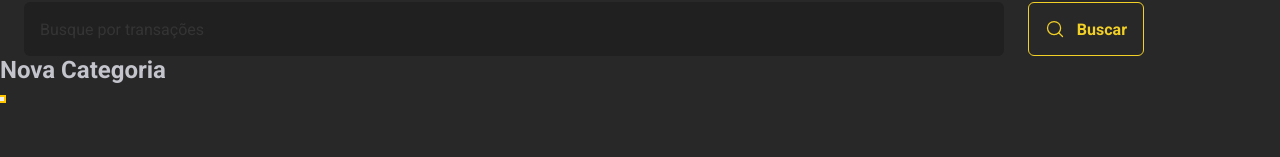
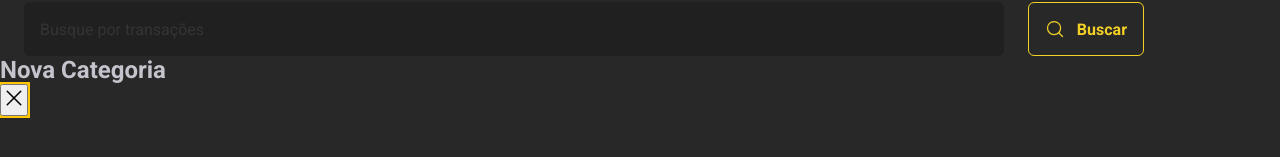
Before and after one commit to jemluz/levva-coins-ensaio, a React (Vite) app: page /home in a window 1280 px wide. Both pictures are taken after a click on the button "Nova Categoria". Shown: the part 333-490 px from the top of the page. Built offline with nearby package versions, Linux system fonts and the light colour scheme.

Commit message:
Estilização - Modal layout IV
- Criação dos styled components

```diff
--- a/src/layouts/Modal/index.tsx
+++ b/src/layouts/Modal/index.tsx
@@ -1,5 +1,7 @@
 import { ReactNode } from "react";
 import * as Dialog from '@radix-ui/react-dialog';
+import { CloseButton, Content, Overlay } from "./styles";
+import { X } from "phosphor-react";
 
 interface ModalLayoutProps {
   title: string;
@@ -17,16 +19,19 @@ export function ModalLayout({
       <Dialog.Trigger asChild>
         {trigger}
       </Dialog.Trigger>
+
       <Dialog.Portal>
-        <Dialog.Overlay>
-          <Dialog.Content>
+        <Overlay>
+          <Content>
             <Dialog.Title>{title}</Dialog.Title>
 
-            <Dialog.Close />
+            <CloseButton>
+              <X size={24} />
+            </CloseButton>
 
             {children}
-          </Dialog.Content>
-        </Dialog.Overlay>
+          </Content>
+        </Overlay>
       </Dialog.Portal>
     </Dialog.Root>
   )
--- /dev/null
+++ b/src/layouts/Modal/styles.ts
@@ -0,0 +1,11 @@
+import * as Dialog from "@radix-ui/react-dialog";
+import styled from "styled-components";
+
+export const Overlay = styled(Dialog.Overlay)`
+`
+
+export const Content = styled(Dialog.Content)`
+`;
+
+export const CloseButton = styled(Dialog.Close)`
+`;
```
